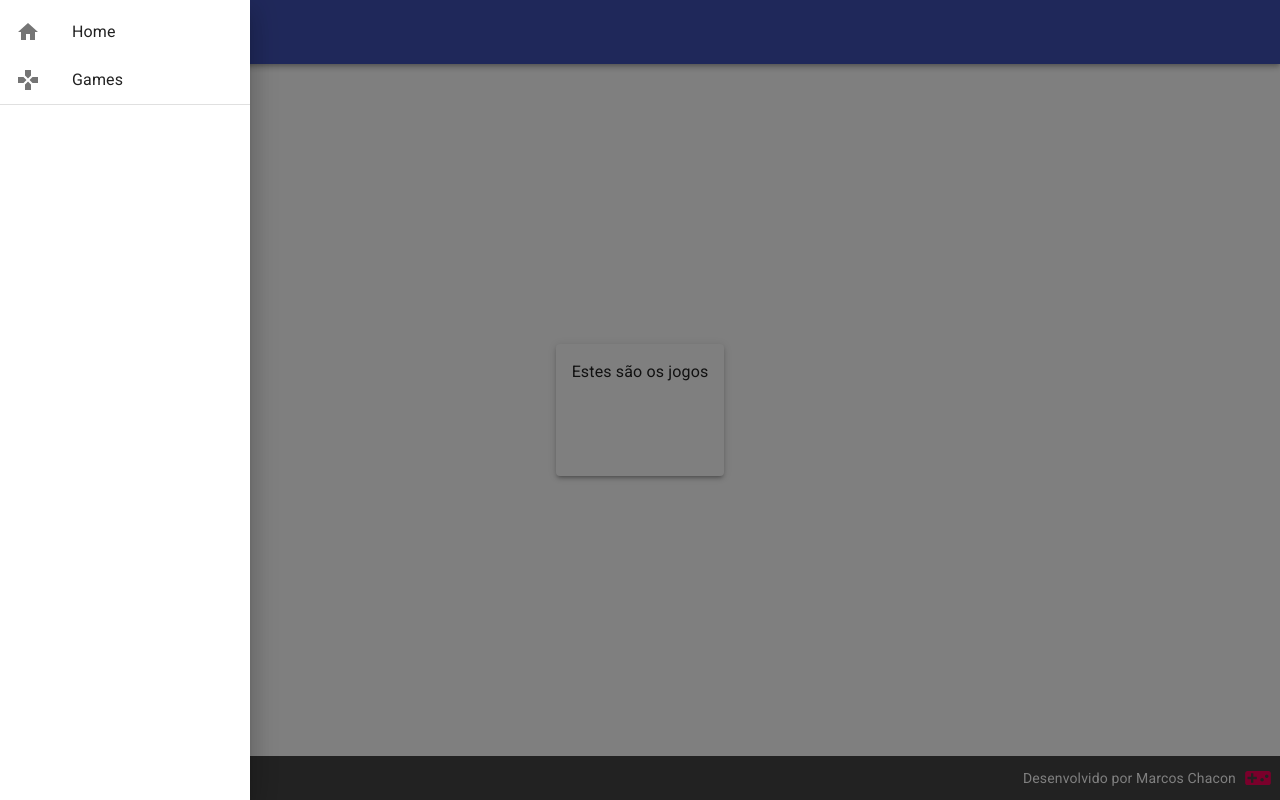
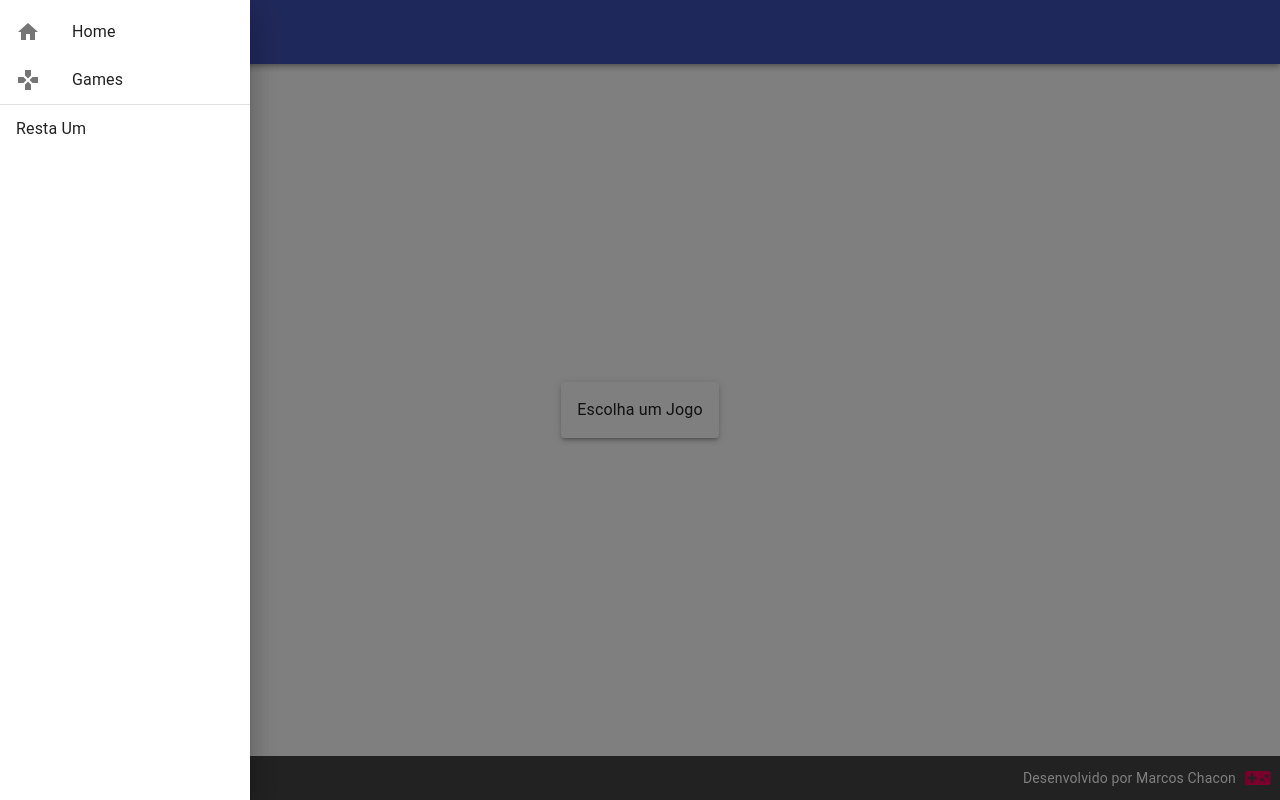
Before and after one commit to Kiicchan/games-react, a React (Create React App) app: page /games in a window 1280 px wide. Both pictures are taken after a click on the button "menu". Built offline with nearby package versions, Linux system fonts and the light colour scheme.

Commit message:
Nav feature completa

```diff
--- a/public/index.html
+++ b/public/index.html
@@ -24,7 +24,7 @@
       work correctly both with client-side routing and a non-root public URL.
       Learn how to configure a non-root public URL by running `npm run build`.
     -->
-    <link rel="stylesheet" href="https://fonts.googleapis.com/css?family=Roboto:300,400,500,700&display=swap" />
+    <!-- <link rel="stylesheet" href="https://fonts.googleapis.com/css?family=Roboto:300,400,500,700&display=swap" /> -->
     <title>React Games</title>
   </head>
   <body>
--- /dev/null
+++ b/src/games/index.js
@@ -0,0 +1,5 @@
+import RestaUm from "./resta-um/RestaUm";
+
+export {
+    RestaUm
+}
--- /dev/null
+++ b/src/games/resta-um/RestaUm.jsx
@@ -0,0 +1,29 @@
+import { useEffect } from "react";
+import { Paper } from "@material-ui/core";
+import { makeStyles } from "@material-ui/core/styles";
+
+const useStyles = makeStyles((theme) => ({
+    content: {
+        padding: theme.spacing(2)
+    }
+}))
+
+function RestaUm(props) {
+    const classes = useStyles()
+
+    useEffect(() => {
+        if(props.setTitle) {props.setTitle("Resta Um")}
+        return () => {if(props.setTitle) {props.setTitle("Games")}}
+    })
+
+    return(
+        <Paper elevation = {3} className={classes.content}>
+            <div>
+                Este é o Resta Um
+            </div>
+        </Paper>
+
+    )
+}
+
+export default RestaUm;
--- a/src/layout/Header.jsx
+++ b/src/layout/Header.jsx
@@ -1,11 +1,10 @@
-import React, {useState} from 'react';
+import React from 'react';
 import { makeStyles } from '@material-ui/core/styles';
 import AppBar from '@material-ui/core/AppBar';
 import Toolbar from '@material-ui/core/Toolbar';
 import Typography from '@material-ui/core/Typography';
 import IconButton from '@material-ui/core/IconButton';
 import MenuIcon from '@material-ui/icons/Menu';
-import Nav from "./Nav";
 
 const useStyles = makeStyles((theme) => ({
   menuButton: {
@@ -25,13 +24,12 @@ const useStyles = makeStyles((theme) => ({
 
 function Header(props) {
   const classes = useStyles();
-  const [openNav, setOpenNav] = useState(false)
 
   return (
       <>
       <AppBar position="static">
         <Toolbar>
-          <IconButton edge="start" className={classes.menuButton} color="inherit" aria-label="menu" onClick={() => setOpenNav(true)}>
+          <IconButton edge="start" className={classes.menuButton} color="inherit" aria-label="menu" onClick={() => window.setOpenNav(true)}>
             <MenuIcon />
           </IconButton>
           <Typography variant="h6" className={classes.title}>
@@ -40,7 +38,6 @@ function Header(props) {
           </Typography>
         </Toolbar>
       </AppBar>
-      <Nav open={openNav} anchor="left" onClose={() => setOpenNav(false)}></Nav>
       </>
   );
 }
--- a/src/layout/Nav.jsx
+++ b/src/layout/Nav.jsx
@@ -1,4 +1,4 @@
-import React from 'react';
+import React, {useState, useEffect} from 'react';
 import PropTypes from 'prop-types';
 import { makeStyles } from '@material-ui/core/styles';
 import Drawer from '@material-ui/core/Drawer';
@@ -35,20 +35,27 @@ ListItemLink.propTypes = {
   to: PropTypes.string.isRequired,
 };
 
-const useStyles = makeStyles({
+const useStyles = makeStyles((theme) => ({
   list: {
     width: 250,
   }
-});
+}));
 
 function Nav(props) {
   const classes = useStyles()
+  const [openNav, setOpenNav] = useState(false)
+
+  useEffect(() => {   /*exportar a função de controle de estado do componente Nav para o Header (evitando o uso de Redux para um caso tão simples) */
+    window.setOpenNav = setOpenNav
+    return () => {window.setOpenNav = undefined}
+  }, [])
   return (
-    <Drawer {...props}>
+    <Drawer open={openNav} anchor="left" onClose={() => setOpenNav(false)} >
       <List className={classes.list}>
         <ListItemLink to="/home" primary="Home" icon={<IconHome />} />
         <ListItemLink to="/games" primary="Games" icon={<IconGames />}/>
         <Divider />
+        <ListItemLink to="/games/resta-um" primary="Resta Um" />
       </List>
     </Drawer>
   );
--- a/src/main/App.js
+++ b/src/main/App.js
@@ -1,12 +1,15 @@
 import "./App.css";
 import Routes from "./Routes";
 import { BrowserRouter } from "react-router-dom";
+import { Nav, Footer } from "../layout";
 
 function App() {
   return (
     <div className="App">
       <BrowserRouter>
         <Routes />
+        <Nav />
+        <Footer />
       </BrowserRouter>
     </div>
   );
--- a/src/main/Routes.jsx
+++ b/src/main/Routes.jsx
@@ -6,7 +6,7 @@ function Routes() {
     return (
         <Switch>
             <Route exact path="/home" component={Home} />
-            <Route exact path="/games" component={Games} />
+            <Route path="/games" component={Games} />
             <Redirect from='*' to='/home' />
         </Switch>
     )
--- a/src/views/Games.jsx
+++ b/src/views/Games.jsx
@@ -1,12 +1,14 @@
+import { useState } from "react";
 import { Typography, Paper } from "@material-ui/core";
-import { Header, Footer, Main } from "../layout";
+import { Header, Main } from "../layout";
 import IconGames from "@material-ui/icons/Games";
 import { makeStyles } from "@material-ui/core/styles";
+import { Switch, Route, Redirect, useRouteMatch } from "react-router-dom";
+import { RestaUm } from "../games"
 
 const useStyles = makeStyles((theme) => ({
     content: {
         minWidth: "100px",
-        minHeight: "100px",
         padding: theme.spacing(2),
         margin: theme.spacing(2)
     }
@@ -14,17 +16,25 @@ const useStyles = makeStyles((theme) => ({
 
 function Games() {
     const classes = useStyles()
+    const { path } = useRouteMatch()
+    const [title, setTitle] = useState("Games")
+
     return (
         <>
-            <Header title="Games" icon={<IconGames />} />
+            <Header title={title} icon={<IconGames />} />
             <Main>
-                <Paper elevation={3} className={classes.content} >
-                    <Typography variant="body1" component="p" align="justify">
-                        Estes são os jogos
-                    </Typography>
-                </Paper>
+                <Switch>
+                    <Route exact path={`${path}`}>
+                        <Paper elevation={3} className={classes.content} >
+                            <Typography variant="body1" component="p" align="justify">
+                                Escolha um Jogo
+                            </Typography>
+                        </Paper>
+                    </Route>
+                    <Route exact path={`${path}/resta-um`} render={(props) => <RestaUm {...props} setTitle={setTitle} />} /> {/*injeção de dependência na rota */}
+                    <Redirect from={`${path}/*`} to='/games' />
+                </Switch>
             </Main>
-            <Footer />
         </>
     )
 }
--- a/src/views/Home.jsx
+++ b/src/views/Home.jsx
@@ -1,5 +1,5 @@
 import { Typography, Paper } from "@material-ui/core";
-import { Header, Footer, Main } from "../layout";
+import { Header, Main } from "../layout";
 import IconHome from "@material-ui/icons/Home";
 import { makeStyles } from "@material-ui/core/styles";
 
@@ -27,7 +27,6 @@ function Home() {
                     </Typography>
                 </Paper>
             </Main>
-            <Footer />
         </>
     )
 }
```
